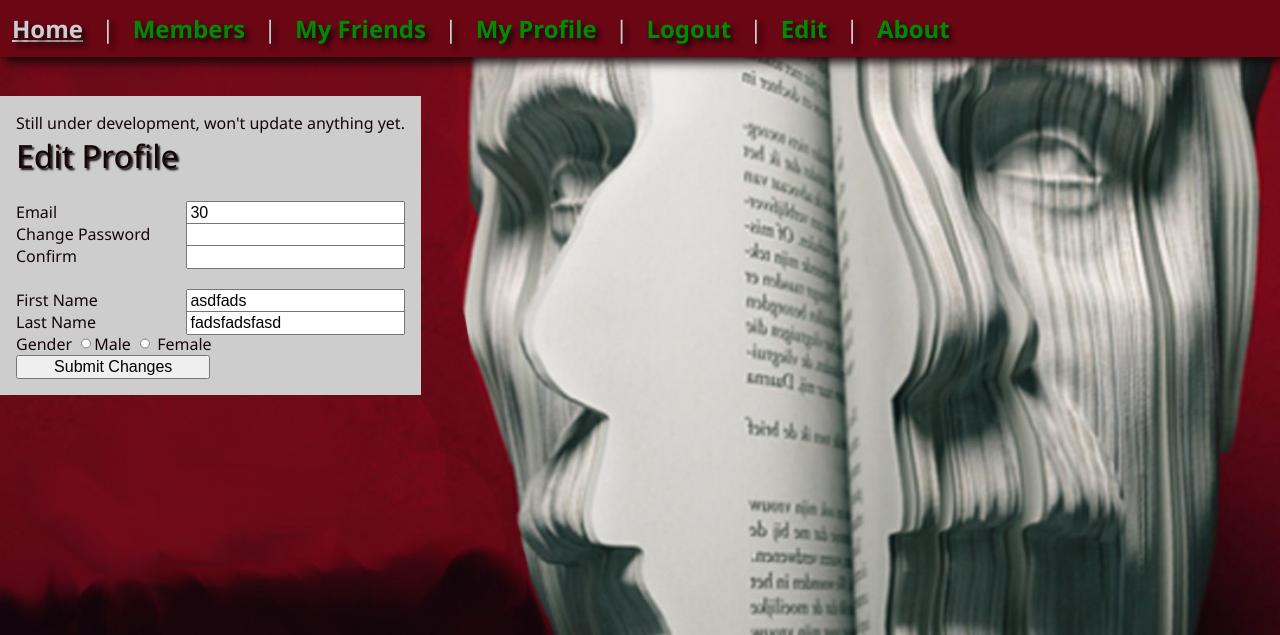
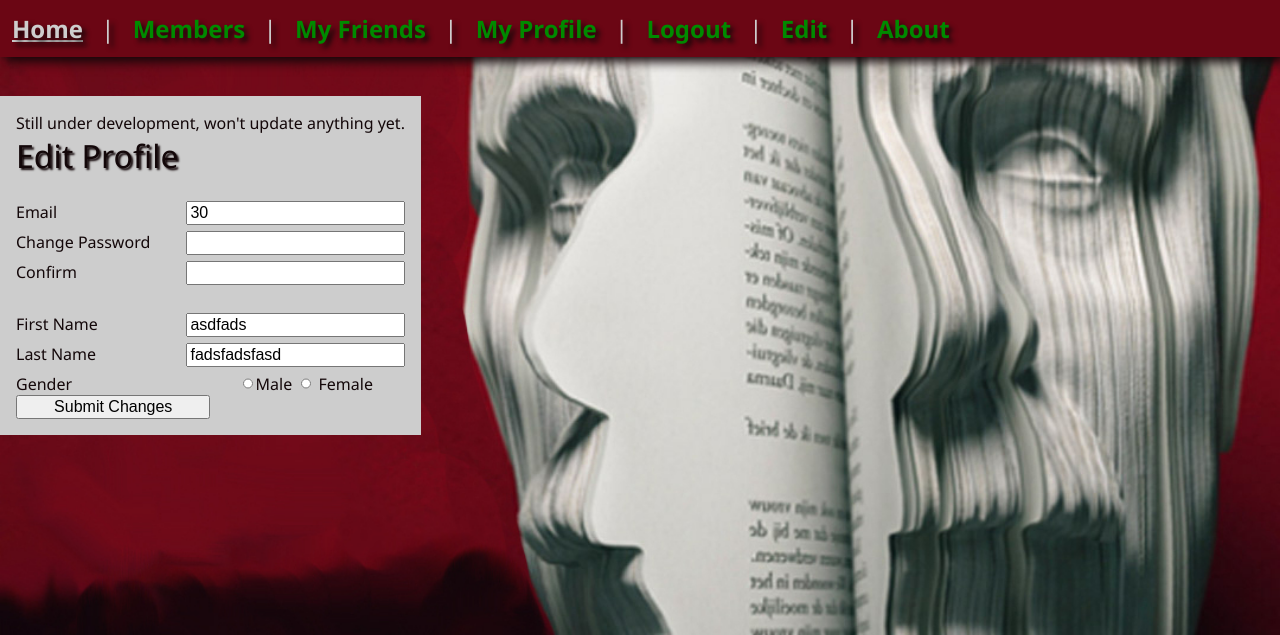
Before and after one commit to Vici37/book_face_webprogramming, a PHP site: page /index.php?profile&id=30&edit=1 in a window 1280 px wide. Shown: the top 635 px of the page. Run offline with PHP 8.4, Linux system fonts and the light colour scheme; a user stored in the database is signed in; data comes from the database, SQL or seed files in the repository.

Commit message:
Pushing more often if anyone is working with me

```diff
--- a/db_login_constants.inc
+++ b/db_login_constants.inc
@@ -1,6 +1,6 @@
 <?
-	$user = "root";
+	$user = "book_face";
 	$host = "localhost";
-	$password = "root";
+	$password = "1234";
 	$database = "Book_Face"
 ?>
--- a/profile.php
+++ b/profile.php
@@ -17,9 +17,10 @@
 				<div class="edit" id="changeName"><label for="First Name">First Name</label><input type="text" name="fname" value="<? echo $personal['first_name']; ?>" id="fname"><br/></div>
 				<div class="edit" id="changeLastName"><label for="Last Name">Last Name</label><input type="text" name="lname" value="<? echo $personal['last_name']; ?>" id="lname"><br/></div>
 				<div id="changeGender"><label for="Gender">Gender</label>
-				<input type="radio" class="gender" name="gender" id="Male" value="Male" <? if($personal['gender'] == "Male") echo "checked"; ?>/>Male
+				<span id="genders"><input type="radio" class="gender" name="gender" id="Male" value="Male" <? if($personal['gender'] == "Male") echo "checked"; ?>/>Male
 				<input type="radio" class="gender" name="gender" id="Female" value="Female" <? if($personal['gender'] == "Female") echo "checked"; ?>/> Female
-				<input type="hidden" name="update" value="<? echo $_SESSION['user_id']; ?>">
+				</span>
+				<input id="editInput" type="hidden" name="update" value="<? echo $_SESSION['user_id']; ?>">
 				<br/></div>
 				<input type="submit" value="Submit Changes">
 			</form>
--- a/styles/edit.css
+++ b/styles/edit.css
@@ -12,6 +12,10 @@ span#edit label.header {
 	text-shadow: 2px 2px 2px #130709;
 }
 
+div.edit {
+	margin-bottom: .5em;
+}
+
 div.edit input {
 	position: absolute;
 	right: 1em;
@@ -20,3 +24,8 @@ div.edit input {
 span#edit input.gender {
 	width: 10px;
 }
+
+span#genders {
+	position: absolute;
+	right: 3em;
+}
```
